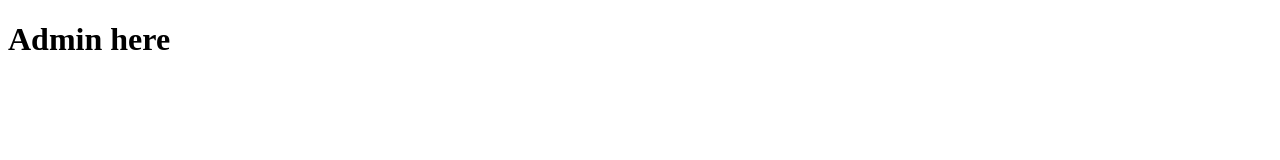
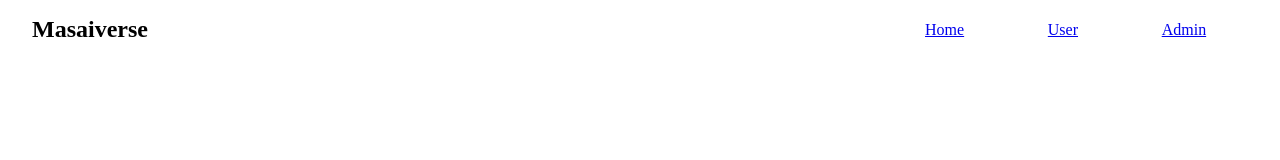
Before and after one commit to GRAviTY-GAGAN/MasaiverseDB.json, a website: page admin.html in a window 1280 px wide. Drawn offline with Linux system fonts and the light colour scheme.

```diff
--- /dev/null
+++ b/admin.css
@@ -0,0 +1,18 @@
+* {
+    margin: 0;
+    padding: 0;
+    box-sizing: border-box;
+}
+
+nav {
+    display: flex;
+    justify-content: space-between;
+    align-items: center;
+    padding: 1rem 2rem;
+}
+
+.links {
+    width: 30%;
+    display: flex;
+    justify-content: space-around;
+}
--- a/admin.html
+++ b/admin.html
@@ -5,8 +5,16 @@
     <meta http-equiv="X-UA-Compatible" content="IE=edge" />
     <meta name="viewport" content="width=device-width, initial-scale=1.0" />
     <title>Document</title>
+    <link rel="stylesheet" href="admin.css" />
   </head>
   <body>
-    <h1>Admin here</h1>
+    <nav>
+      <h1>Masaiverse</h1>
+      <div class="links">
+        <a href="index.html">Home</a>
+        <a href="user.html">User</a>
+        <a href="admin.html">Admin</a>
+      </div>
+    </nav>
   </body>
 </html>
--- /dev/null
+++ b/index.css
@@ -0,0 +1,18 @@
+* {
+    margin: 0;
+    padding: 0;
+    box-sizing: border-box;
+}
+
+nav {
+    display: flex;
+    justify-content: space-between;
+    align-items: center;
+    padding: 1rem 2rem;
+}
+
+.links {
+    width: 30%;
+    display: flex;
+    justify-content: space-around;
+}
--- /dev/null
+++ b/user.css
@@ -0,0 +1,18 @@
+* {
+    margin: 0;
+    padding: 0;
+    box-sizing: border-box;
+}
+
+nav {
+    display: flex;
+    justify-content: space-between;
+    align-items: center;
+    padding: 1rem 2rem;
+}
+
+.links {
+    width: 30%;
+    display: flex;
+    justify-content: space-around;
+}
```
Also changed, not shown: index.html (+9 -0 lines), user.html (+27 -19 lines), user.js (+40 -0 lines).
